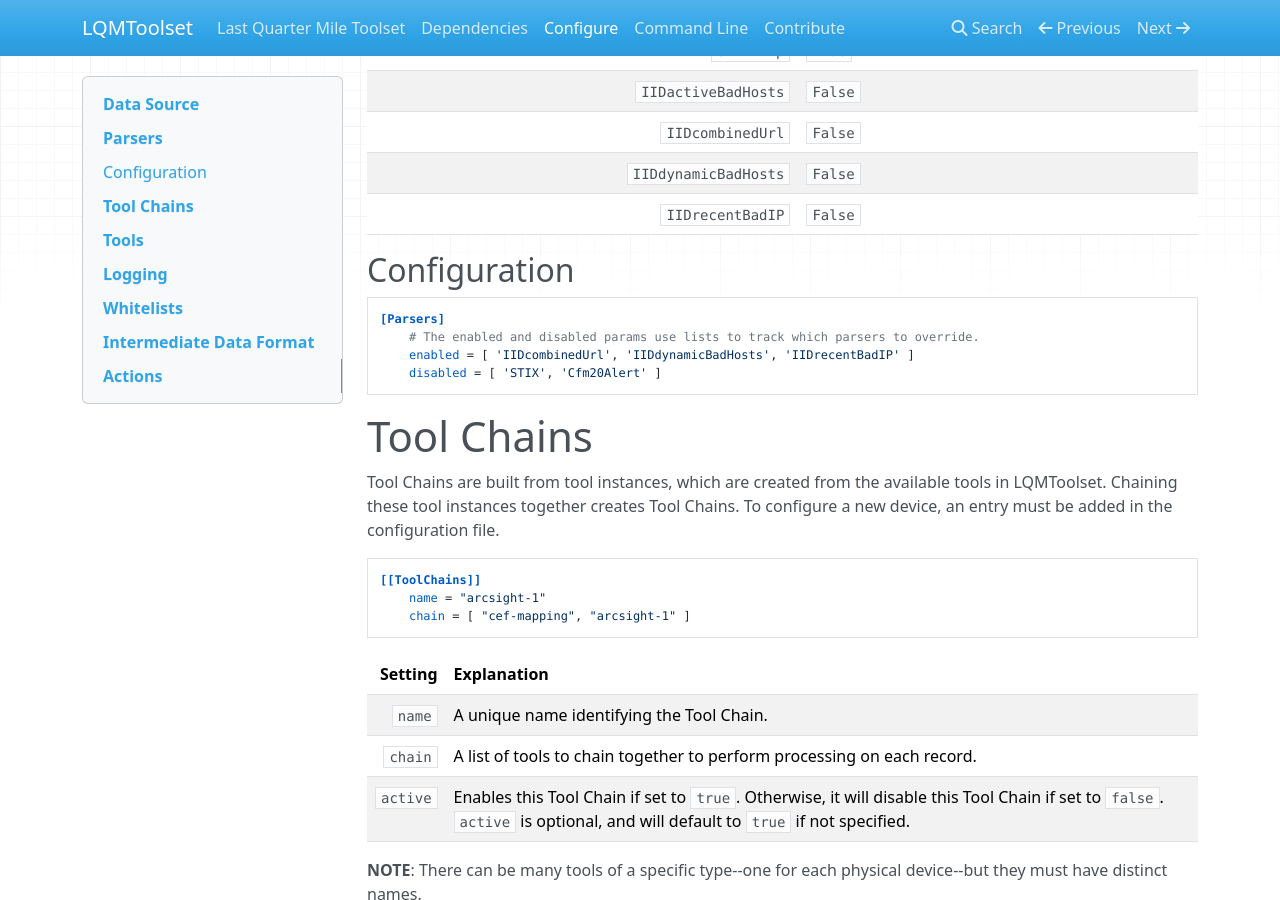
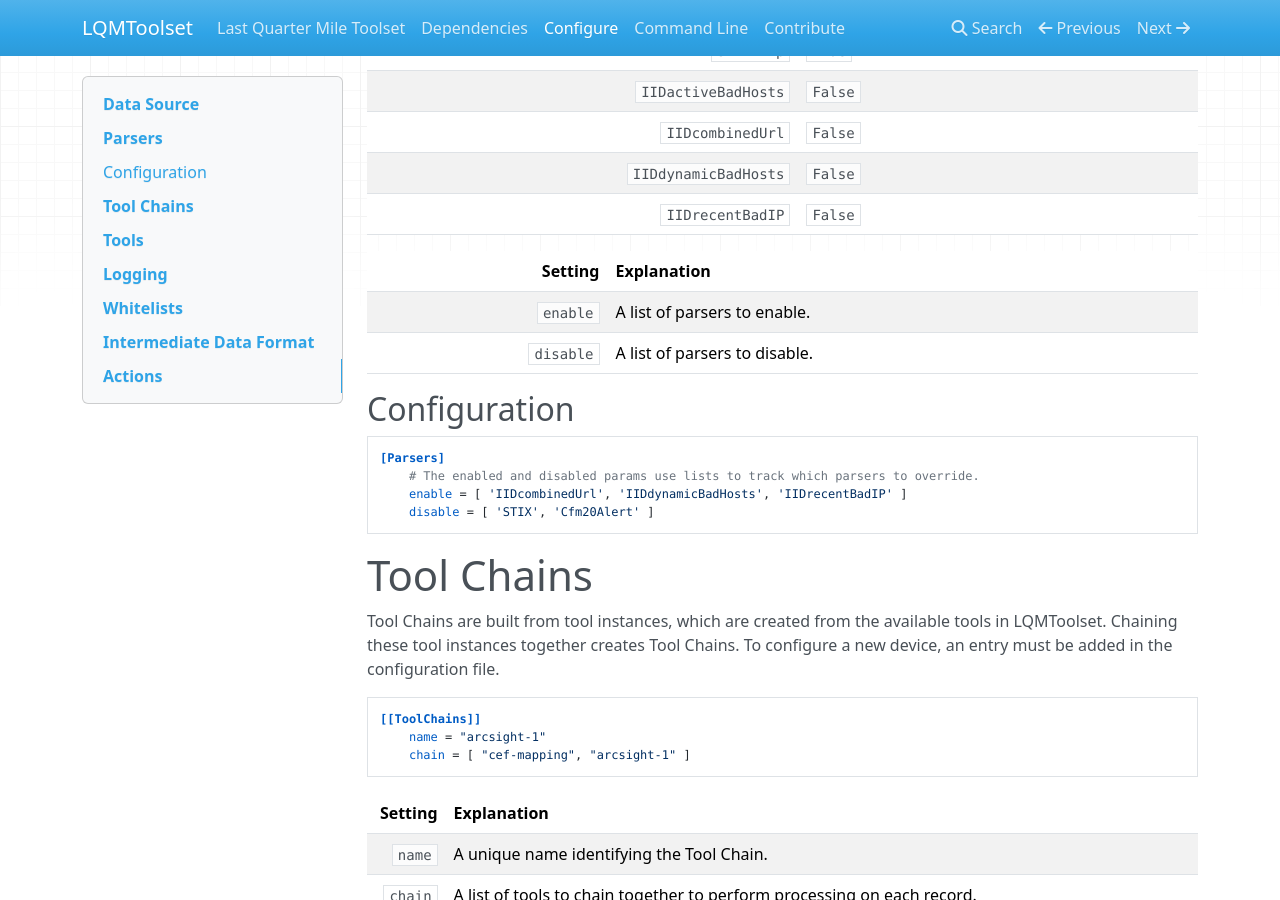
Before and after one commit to anl-cyberscience/LQMToolset, an MkDocs documentation site: the page built from docs/configure.md, in a window 1280 px wide and 900 px high, scrolled down 957 px. Built offline with MkDocs 1.6.1, drawn with Linux system fonts in a browser that asks for light colours; nearby versions of some CDN libraries; old or Windows-style settings are respelled for this version of MkDocs.

Commit message:
Updated configure.md
- Corrected an error in the documentation related to parser configs
- Added more config information related to parser configs

```diff
--- a/docs/configure.md
+++ b/docs/configure.md
@@ -29,11 +29,16 @@
 `IIDdynamicBadHosts`| `False`
 `IIDrecentBadIP`    | `False`
 
+Setting | Explanation
+--------: | :-----------
+`enable`  | A list of parsers to enable.
+`disable` | A list of parsers to disable.
+
 ## Configuration
     [Parsers]
         # The enabled and disabled params use lists to track which parsers to override.
-        enabled = [ 'IIDcombinedUrl', 'IIDdynamicBadHosts', 'IIDrecentBadIP' ]
-        disabled = [ 'STIX', 'Cfm20Alert' ]
+        enable = [ 'IIDcombinedUrl', 'IIDdynamicBadHosts', 'IIDrecentBadIP' ]
+        disable = [ 'STIX', 'Cfm20Alert' ]
 
 # Tool Chains
 Tool Chains are built from tool instances, which are created from the available tools in LQMToolset. Chaining these tool instances together creates Tool Chains. To configure a new device, an entry must be added in the configuration file.
```
